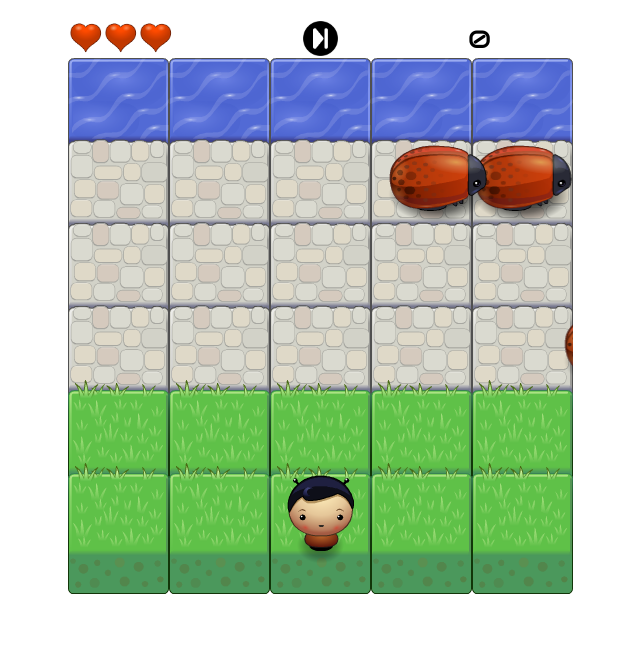
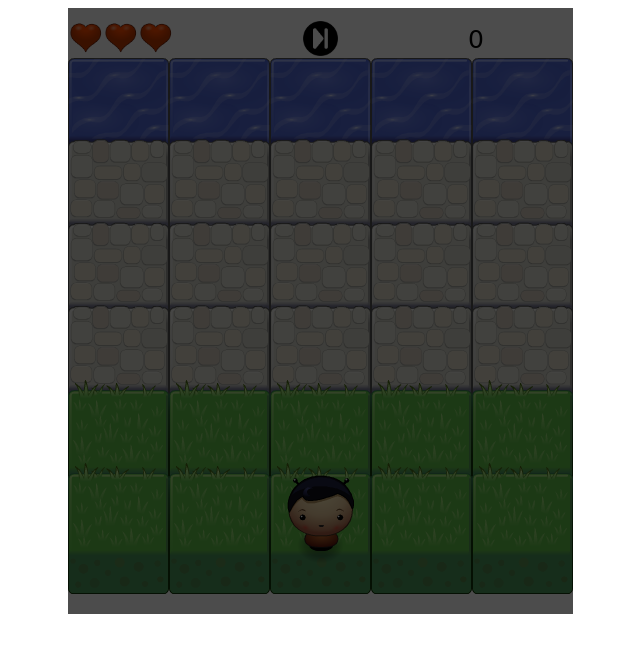
Before and after one commit to MattoRodri/Arcade-Game-by-MG, a plain HTML site: page index.html in a window 1280 px wide. Shown: the whole page, without its empty margins (320-960 px from the left). Drawn offline with Linux system fonts and the light colour scheme.

Commit message:
Created Start Modal

```diff
--- a/css/style.css
+++ b/css/style.css
@@ -1,3 +1,9 @@
 body {
-    text-align: center;
+    display: flex;
+    justify-content: center;
+    align-items: center;
 }
+.menu {
+	position: absolute;
+	z-index: 1;
+}
--- a/js/engine.js
+++ b/js/engine.js
@@ -64,8 +64,8 @@ var Engine = (function(global) {
      */
     function init() {
         reset();
-        lastTime = Date.now();
-        main();
+        // lastTime = Date.now();
+        // main();
     }
 
     /* This function is called by main (our game loop) and itself calls all
@@ -165,6 +165,26 @@ var Engine = (function(global) {
      */
     function reset() {
         // noop
+        const body = document.querySelector('body');
+        const modal = document.createElement('modal');
+        modal.classList = 'menu';
+        modal.style.background = "rgba(0, 0, 0, 0.7)";
+        modal.style.width = `${canvas.width}px`;
+        modal.style.height = `${canvas.height}px`;
+        ctx.clearRect(0,0, canvas.width, canvas.height);
+        body.appendChild(modal);
+        global.modal = modal;
+        modal.addEventListener('click', play, false);
+        render();
+        console.log('hi');
+    }
+
+    function play() {
+        lastTime = Date.now();
+        main();
+        const modal = document.querySelector('modal');
+        modal.parentNode.removeChild(modal);
+
     }
 
     /* Go ahead and load all of the images we know we're going to need to
```
